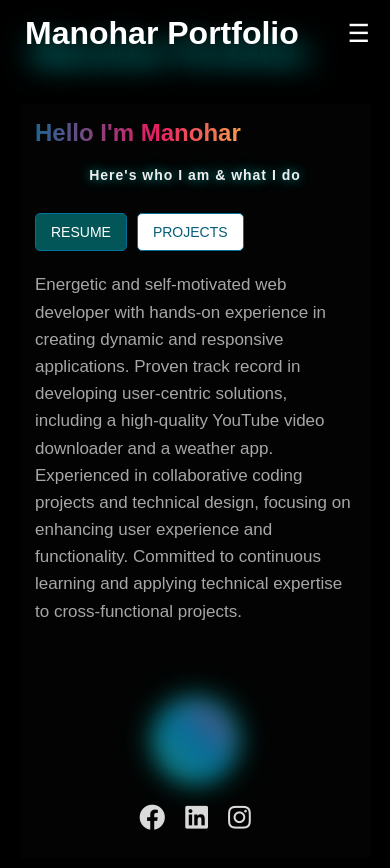
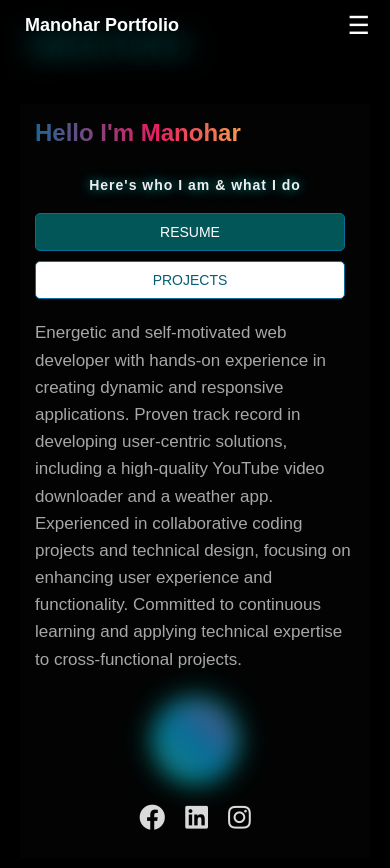
Before and after one commit to manu1242/ManoharPortfolio, a React (Create React App) app: page / in a window 390 px wide. Shown: the top 868 px of the page. Built offline with nearby package versions, Linux system fonts and the light colour scheme.

Commit message:
update css

```diff
--- a/src/Components/Styles/Navbar.css
+++ b/src/Components/Styles/Navbar.css
@@ -78,6 +78,13 @@
   .MenuButton {
     display: block;
   }
+  .Logo{
+    display: flex;
+    flex-wrap: wrap;
+    justify-content: center;
+    align-items: center;
+    font-size: 9px;
+  }
 
   .MenuLinks {
     font-size: 30px;
--- a/src/pages/Home.css
+++ b/src/pages/Home.css
@@ -23,7 +23,6 @@ body {
     filter: blur(10px);
 }
 
-
 @keyframes bounce {
     0%, 100% {
         transform: translateY(0);
@@ -44,8 +43,9 @@ body {
         background-position: 0% 50%;
     }
 }
+
 .sidebar {
-    background-color:transparent;
+    background-color: transparent;
     padding: 20px;
     box-sizing: border-box;
     position: relative;
@@ -67,11 +67,6 @@ body {
     height: 100%;
     background-color: transparent;
 }
-
-
-
-
-
 
 .profile-pic {
     width: 100%;
@@ -131,18 +126,10 @@ body {
 }
 
 .content h2 {
-    padding: 10px;
+    display: block;
     font-size: 20px;
     color: #f0eded;
-    margin: 0 0 20px 0;
-}
-@keyframes animateText {
-    0% {
-        background-position: 0 0;
-    }
-    100% {
-        background-position: 200% 0;
-    }
+    margin: 20px 0 20px 0;
 }
 
 .buttons {
@@ -169,7 +156,6 @@ body {
 }
 
 .content p {
-
     font-size: 17px;
     color: #a7a7a7;
     line-height: 1.6;
@@ -191,12 +177,6 @@ body {
 
 .social-icons a:hover {
     transform: scale(1.2);
-    color: #3d3b3b;
-}
-
-
-.social-icons a:hover {
-    transform: scale(1.2);
     color: #2f4652;
 }
 
@@ -212,6 +192,12 @@ body {
 @media (max-width: 768px) {
     .profile-pic {
         max-width: 80%;
+    }
+
+    .buttons {
+        display: flex;
+        flex-direction: column;
+        gap: 10px;
     }
 
     .content {
```
